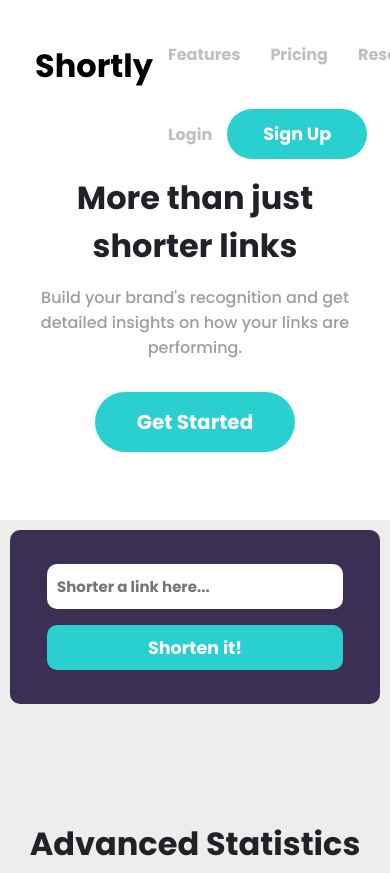
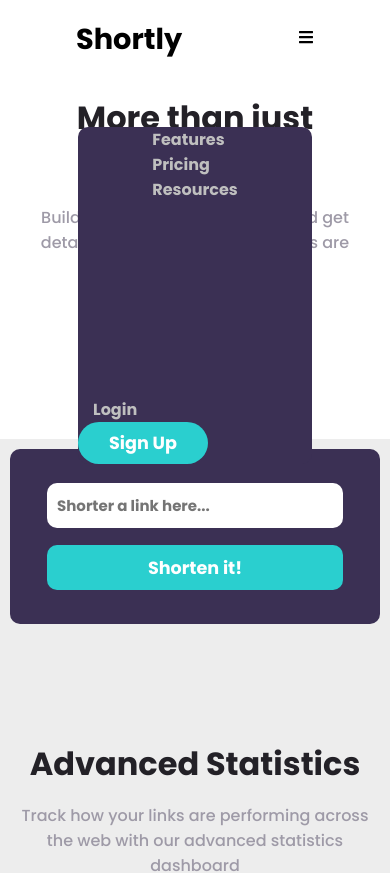
Before and after one commit to juliasanchez25/url-shortening-page, a React (Vite) app: page / in a window 390 px wide. Shown: the top 873 px of the page. Built offline with nearby package versions, Linux system fonts and the light colour scheme.

Commit message:
feat: start responsive navbar

```diff
--- a/src/components/Navbar.tsx
+++ b/src/components/Navbar.tsx
@@ -1,23 +1,27 @@
 import React from 'react'
+import { FaBars } from 'react-icons/fa'
 import '../styles/NavbarComponent.scss'
 
 const Navbar = () => {
   return (
     <div>
-      <header>
-        <h3>Shortly</h3>
-        <nav>
-          <div className='navbar-links'>
-            <a href=''>Features</a>
-            <a href=''>Pricing</a>
-            <a href=''>Resources</a>
-          </div>
-          <div className='navbar-buttons'>
+      <nav className='navbar-container'>
+        <a href='/' className='navbar-container__logo'>Shortly</a>
+        <div className='navbar-container__menu'>
+          <ul>
+            <li className='navbar-container__item'><a href=''>Features</a></li>
+            <li className='navbar-container__item'><a href=''>Pricing</a></li>
+            <li className='navbar-container__item'><a href=''>Resources</a></li>
+          </ul>
+          <div className='navbar-container__buttons'>
             <a href=''>Login</a>
             <button>Sign Up</button>
           </div>
-        </nav>
-      </header>
+        </div>
+        <div className='navbar-container__toggler'>
+          <FaBars />
+        </div>
+      </nav>
     </div>
   )
 }
--- a/src/styles/NavbarComponent.scss
+++ b/src/styles/NavbarComponent.scss
@@ -1,37 +1,67 @@
-header {
+*::before {
+  margin: 0;
+  box-sizing: border-box;
+}
+
+.navbar-container {
   display: flex;
-  justify-content: flex-start;
-  padding: 0 20px;
+  align-items: center;
+  justify-content: space-around;
+  padding: 18px;
   background-color: #fff;
-  position: relative;
 
-  h3 {
-    margin-top: 5vh;
-    margin-bottom: 5vh;
-    margin-left: 15px;
-    font-size: 2rem;
+  a {
+    text-decoration: none;
+    font-weight: 600;
   }
 
-  nav {
+  &__logo {
+    color: #000;
+    font-size: 1.8rem;
+    font-weight: 600;
+  }
+
+  &__menu {
+    display: flex;
+    align-items: center;
+    justify-content: space-between;
+
+    @media screen and (max-width: 768px) {
+      position: fixed;
+      top: 15vh;
+      width: 60%;
+      height: 40vh;
+      flex-direction: column;
+      border-radius: 10px;;
+      color: #fff;
+      background-color: hsl(257, 27%, 26%);
+
+      &__buttons {
+        display: inline-block;
+      }
+    }
+
     a {
-      text-decoration: none;
       color: hsl(0, 0%, 75%);
       padding: 15px;
-      font-weight: 600;
     }
 
-    .navbar-links {
-      display: inline-block;
-      align-items: center;
-      margin-top: 5vh;
-      margin-bottom: 5vh;
+    li {
+      list-style: none;
+    }
+  }
+
+  &__buttons {
+    a {
+      color: hsl(0, 0%, 75%);
+      margin-right: 2rem;
     }
 
     button {
       border: none;
       border-radius: 50px;
-      width: 140px;
-      padding: 12px;
+      width: 130px;
+      padding: 8px;
       color: #fff;
       background-color: hsl(180, 66%, 49%);
       font-size: 1.1em;
@@ -39,4 +69,15 @@ header {
       cursor: pointer;
     }
   }
+
+  &__toggler {
+    cursor: pointer;
+    display: none;
+  }
+
+  @media screen and (max-width: 768px) {
+    &__toggler {
+      display: block;
+    }
+  }
 }
```
Also changed, not shown: src/routes/Home.tsx (+6 -6 lines).
